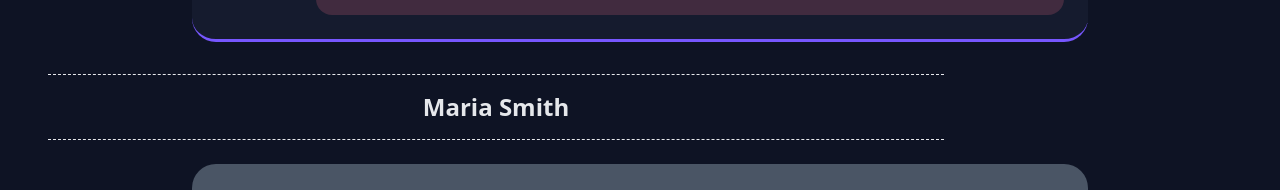
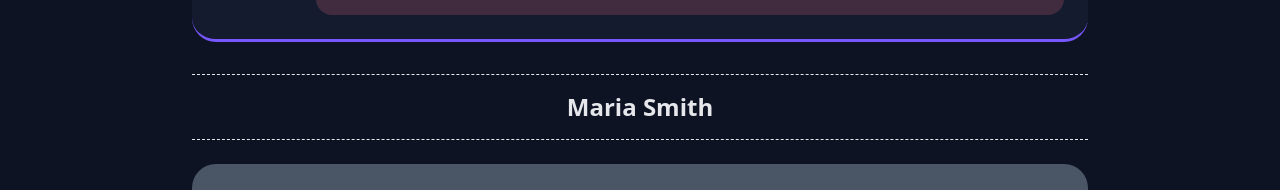
Before and after one commit to DreamAgencyhub/Front-end, a Next.js app: page /consultants/profile/1 in a window 1280 px wide. Shown: the part 473-663 px from the top of the page. Built offline with nearby package versions, Linux system fonts and the light colour scheme.

Commit message:
fix: fixed text align in consultant single page

```diff
--- a/app/(public)/(sharedLayout)/consultants/profile/ConsultantInfoCard.tsx
+++ b/app/(public)/(sharedLayout)/consultants/profile/ConsultantInfoCard.tsx
@@ -5,7 +5,7 @@ import Avatar from "@/app/components/ui/Avatar";
 export default function ConsultantInfoCard() {
   return (
     <div className="relative w-88 bg-secondary-default rounded-3xl flex flex-col items-center shrink-0  h-fit pb-4 border-b-3 border-primary-500 md:grid md:grid-cols-[100px_1fr] md:w-full lg:w-4xl">
-      <Avatar />
+      <Avatar responsive />
 
       <div className=" mt-20 md:mt-6 flex flex-col bg-secondary-default py-2  px-6 md:grid md:grid-cols-1 md:grid-rows-[60px_1fr_auto] z-40">
         <div className="border-b border-dashed border-text-muted pb-4 md:pb-0  text-center md:text-start ">
--- a/app/components/ui/VideoBox.tsx
+++ b/app/components/ui/VideoBox.tsx
@@ -17,7 +17,7 @@ export default function VideoBox({
 }: VideoBox) {
   return (
     <div className="flex flex-col w-full items-center gap-6">
-      <div className="w-full">
+      <div className="w-full flex flex-col items-center">
         <h3
           className={`${titleStyle} ${titleAlign} text-2xl font-bold w-full lg:max-w-4xl  ${
             border ? " py-4 border-y border-dashed" : ""
```
